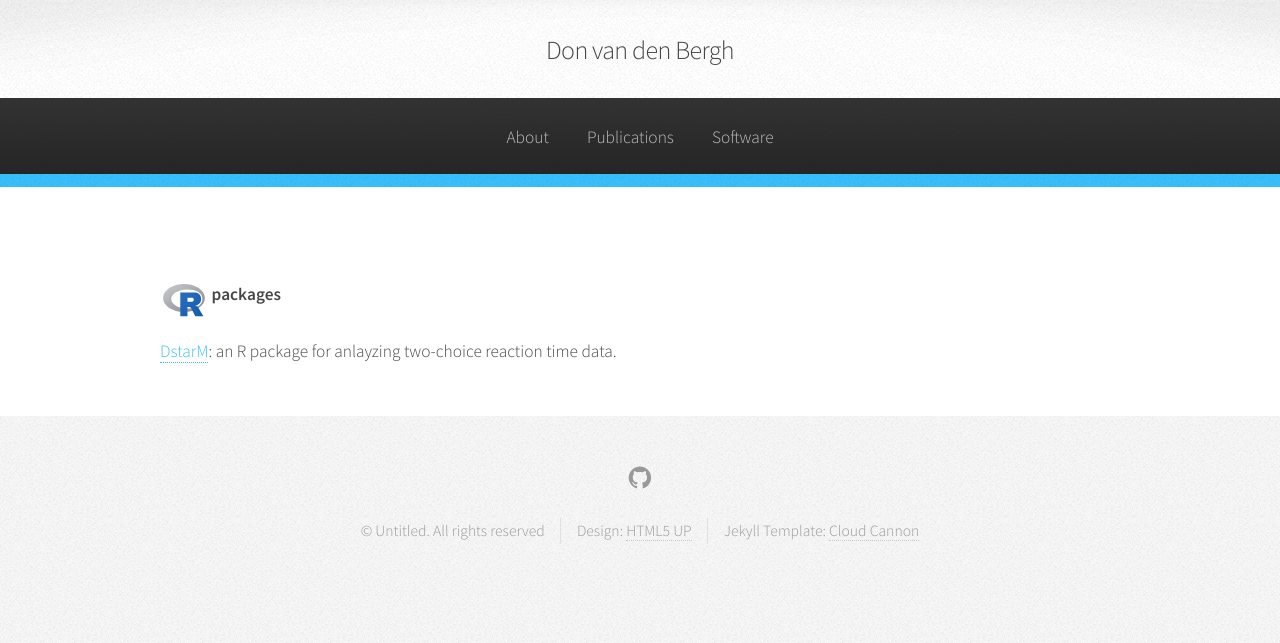
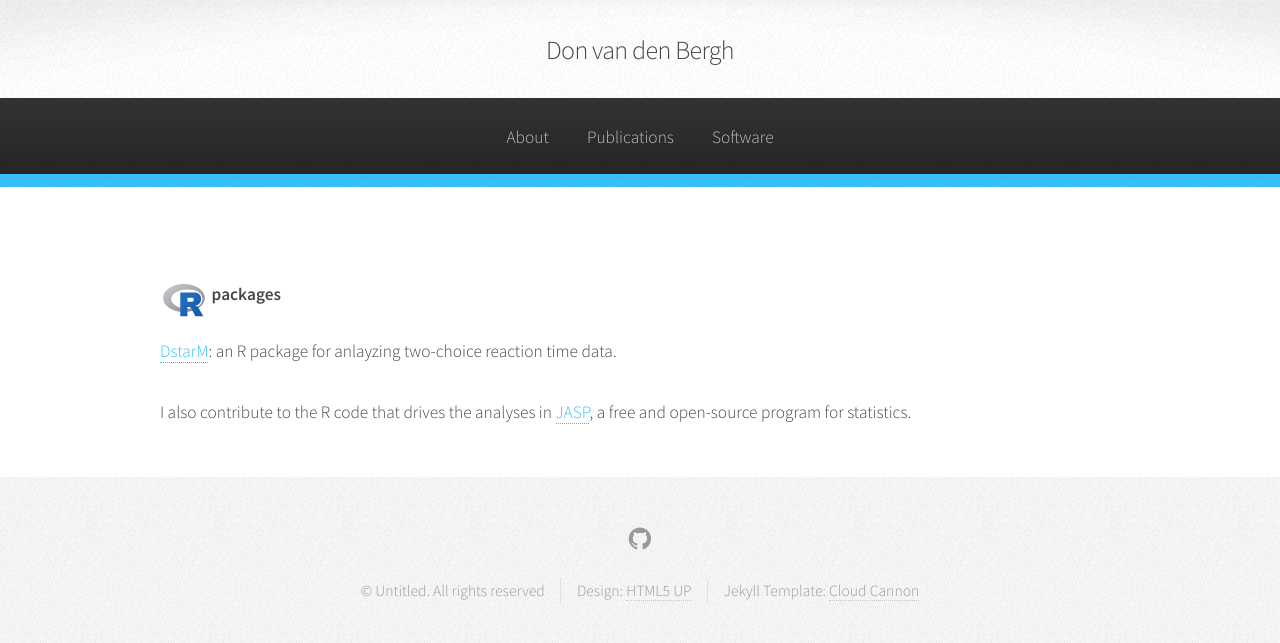
Before and after one commit to vandenman/DonvandenBergh, a Jekyll site: the page built from Software/index.html, in a window 1280 px wide. Shown: the top 643 px of the page. Built offline with Jekyll 4.4.1, drawn with Linux system fonts in a browser that asks for light colours.

Commit message:
added JASP to software

```diff
--- a/Software/index.html
+++ b/Software/index.html
@@ -11,7 +11,6 @@ layout: default
 				<div class="12u">
 					<!-- Software -->
 					<section>
-						<!-- <div class="header-major"> -->
 						<div class="headerSoftware">
   						<h1><img src="{{ site.baseurl }}/assets/images/Rlogo.svg" height="42" width="42"/> &nbsp; packages</h1>
 						</div>
@@ -20,6 +19,9 @@ layout: default
 								<a href="https://cran.r-project.org/package=DstarM" target="_blank">DstarM</a>: an R package for anlayzing two-choice reaction time data.
 							</p>
 						</div>
+						<p>
+						I also contribute to the R code that drives the analyses in <a href="https://jasp-stats.org/">JASP</a>, a free and open-source program for statistics.
+						</p>
 					</section>
 				</div>
 			</div>
```
Also changed, not shown: 1 other file.
